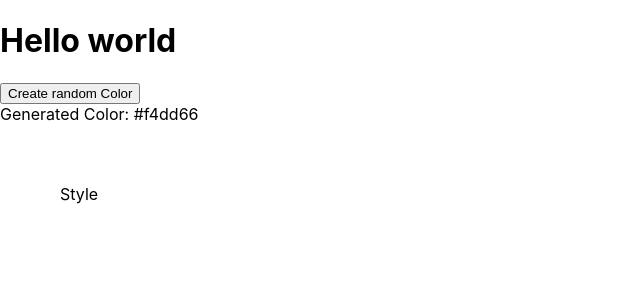
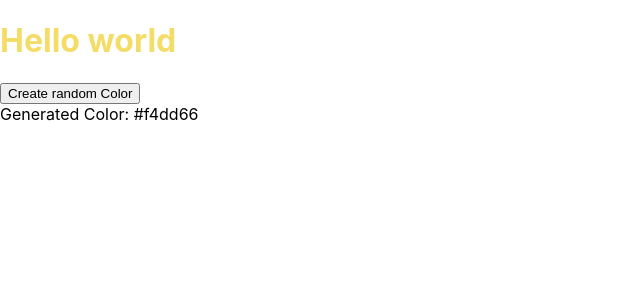
Before and after one commit to LoooserWith3o/random-color-gen, a React (Create React App) app: page / in a window 1280 px wide. Shown: the top 300 px of the page, without its empty margins (0-640 px from the left). Built offline with nearby package versions, Linux system fonts and the light colour scheme.

Commit message:
Added newer version

```diff
--- a/src/App.js
+++ b/src/App.js
@@ -6,20 +6,20 @@
   const [color, setColor] = useState(randomColor());
   return (
     <div>
-      <h1 style={{ color: { color } }}>Hello world</h1>
+      <h1 style={{ color: color }}>Hello world</h1>
       <button onClick={() => setColor(randomColor())}>
         {' '}
         Create random Color
       </button>
       <div>Generated Color: {color} </div>
-      <div
+      {/* <div
         style={{
           display: 'flex',
           padding: '60px',
         }}
       >
         Style
-      </div>
+      </div> */}
     </div>
   );
 }
```
